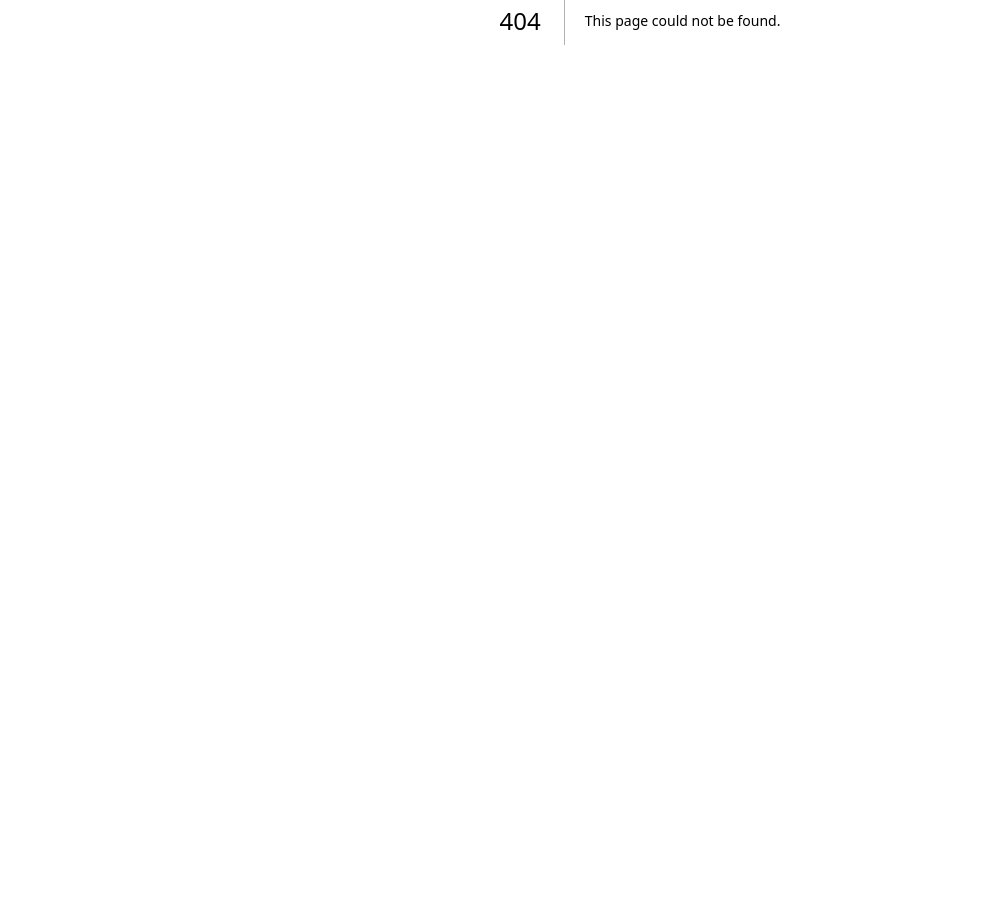
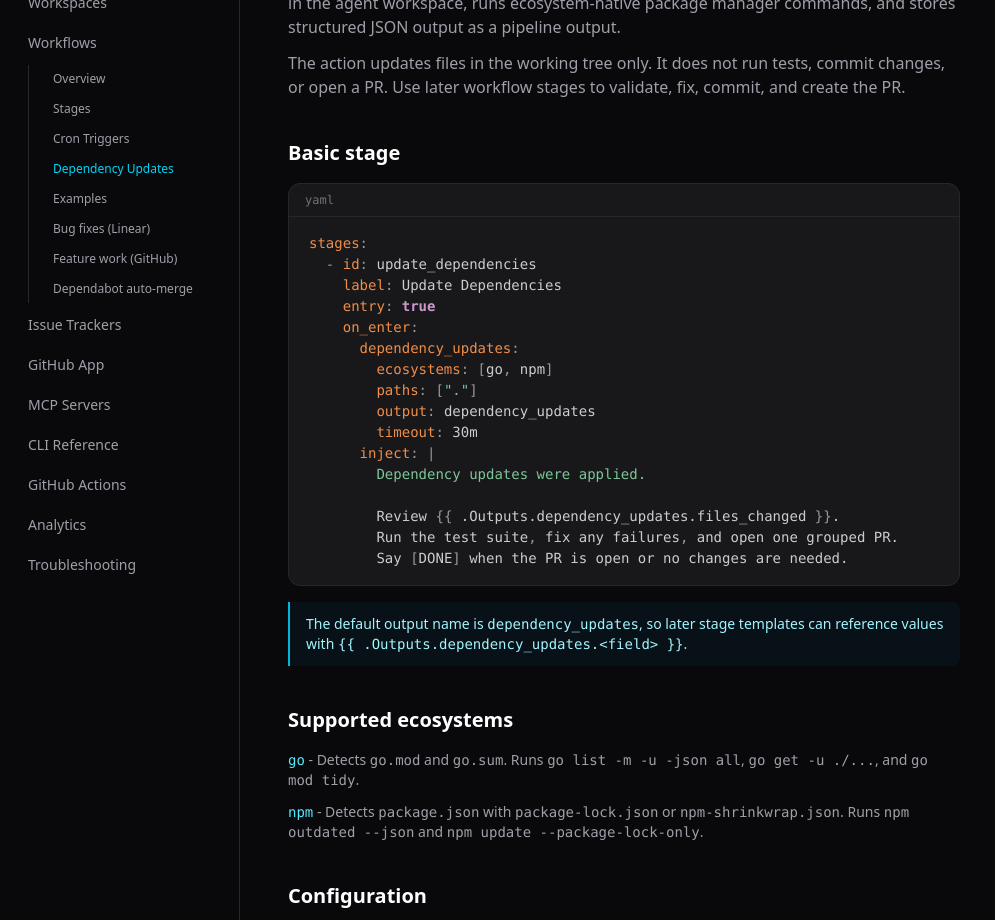
Before and after one commit to elasticclaw/elasticclaw.ai, a Next.js app: page /docs/dependency-updates in a window 1280 px wide. Before the commit this address had no page. Shown: the part 380-1300 px from the top of the page, without its empty margins (0-995 px from the left). Before the commit the page ends 800 px from the top, so only its background shows below. Built offline with nearby package versions, Linux system fonts and the light colour scheme.

Commit message:
Document dependency update workflow action

```diff
--- /dev/null
+++ b/src/app/docs/dependency-updates/page.tsx
@@ -0,0 +1,231 @@
+import type { Metadata } from "next";
+import { DocsPage, CodeBlock, Section, Note } from "@/components/docs-page";
+
+export const metadata: Metadata = { title: "Dependency Updates" };
+
+export default function DependencyUpdatesPage() {
+  return (
+    <DocsPage
+      title="Dependency Updates"
+      description="Use the built-in dependency update action to update Go and npm dependencies from a workflow stage and persist structured output for later stages."
+    >
+      <Section title="What it does">
+        <p>
+          The <code>dependency_updates</code> on-enter action discovers supported
+          dependency manifests in the agent workspace, runs ecosystem-native
+          package manager commands, and stores structured JSON output as a
+          pipeline output.
+        </p>
+        <p>
+          The action updates files in the working tree only. It does not run
+          tests, commit changes, or open a PR. Use later workflow stages to
+          validate, fix, commit, and create the PR.
+        </p>
+      </Section>
+
+      <Section title="Basic stage">
+        <CodeBlock lang="yaml">{`stages:
+  - id: update_dependencies
+    label: Update Dependencies
+    entry: true
+    on_enter:
+      dependency_updates:
+        ecosystems: [go, npm]
+        paths: ["."]
+        output: dependency_updates
+        timeout: 30m
+      inject: |
+        Dependency updates were applied.
+
+        Review {{ .Outputs.dependency_updates.files_changed }}.
+        Run the test suite, fix any failures, and open one grouped PR.
+        Say [DONE] when the PR is open or no changes are needed.`}</CodeBlock>
+        <Note>
+          The default output name is <code>dependency_updates</code>, so later
+          stage templates can reference values with{" "}
+          <code>{"{{ .Outputs.dependency_updates.<field> }}"}</code>.
+        </Note>
+      </Section>
+
+      <Section title="Supported ecosystems">
+        <div className="space-y-3 text-sm text-zinc-400">
+          <p>
+            <code className="text-cyan-300">go</code> - Detects{" "}
+            <code>go.mod</code> and <code>go.sum</code>. Runs{" "}
+            <code>go list -m -u -json all</code>, <code>go get -u ./...</code>,
+            and <code>go mod tidy</code>.
+          </p>
+          <p>
+            <code className="text-cyan-300">npm</code> - Detects{" "}
+            <code>package.json</code> with <code>package-lock.json</code> or{" "}
+            <code>npm-shrinkwrap.json</code>. Runs{" "}
+            <code>npm outdated --json</code> and{" "}
+            <code>npm update --package-lock-only</code>.
+          </p>
+        </div>
+      </Section>
+
+      <Section title="Configuration">
+        <CodeBlock lang="yaml">{`on_enter:
+  dependency_updates:
+    ecosystems:
+      - go
+      - npm
+    paths:
+      - "."
+    grouping: all
+    include_major: false
+    separate_major: true
+    separate_security: true
+    separate_runtime: true
+    allow:
+      - "*"
+    ignore:
+      - "example-package"
+    output: dependency_updates
+    timeout: 30m
+    continue_on_error: false`}</CodeBlock>
+        <div className="space-y-3 text-sm text-zinc-400">
+          <p>
+            <code className="text-cyan-300">ecosystems</code> - List of package
+            ecosystems to update. Defaults to <code>auto</code>, which currently
+            enables Go and npm.
+          </p>
+          <p>
+            <code className="text-cyan-300">paths</code> - Workspace-relative
+            paths to scan. Defaults to <code>.</code>.
+          </p>
+          <p>
+            <code className="text-cyan-300">grouping</code> - Metadata for later
+            PR stages. The first implementation emits grouped update metadata
+            with <code>all</code> as the default.
+          </p>
+          <p>
+            <code className="text-cyan-300">include_major</code> - Defaults to
+            false. Major npm updates are reported as skipped when the latest
+            version is a major bump beyond the wanted version.
+          </p>
+          <p>
+            <code className="text-cyan-300">allow</code> and{" "}
+            <code className="text-cyan-300">ignore</code> - Glob-style package
+            filters. Defaults to allowing all packages.
+          </p>
+          <p>
+            <code className="text-cyan-300">output</code> - Pipeline output
+            name. Defaults to <code>dependency_updates</code>.
+          </p>
+          <p>
+            <code className="text-cyan-300">timeout</code> - Go-style duration.
+            Defaults to <code>30m</code>.
+          </p>
+        </div>
+      </Section>
+
+      <Section title="Structured output">
+        <p>
+          The action writes JSON to stdout and ElasticClaw persists it as a
+          pipeline output.
+        </p>
+        <CodeBlock lang="json">{`{
+  "ecosystems": ["go", "npm"],
+  "manifests": [
+    {
+      "ecosystem": "go",
+      "path": "go.mod",
+      "lockfiles": ["go.sum"]
+    },
+    {
+      "ecosystem": "npm",
+      "path": "web/package.json",
+      "lockfiles": ["web/package-lock.json"]
+    }
+  ],
+  "updates": [
+    {
+      "ecosystem": "go",
+      "name": "github.com/example/module",
+      "from": "v1.2.3",
+      "to": "v1.3.0",
+      "type": "minor",
+      "applied": true,
+      "group": "default"
+    },
+    {
+      "ecosystem": "npm",
+      "name": "example-package",
+      "from": "2.4.0",
+      "to": "3.0.0",
+      "type": "major",
+      "applied": false,
+      "group": "major",
+      "skipped_reason": "major updates disabled"
+    }
+  ],
+  "commands": [
+    {
+      "command": "npm outdated --json",
+      "cwd": "web",
+      "exit_code": 1
+    }
+  ],
+  "files_changed": [
+    "go.mod",
+    "go.sum",
+    "web/package-lock.json"
+  ]
+}`}</CodeBlock>
+      </Section>
+
+      <Section title="Cron workflow example">
+        <CodeBlock lang="yaml">{`schema_version: v1
+name: dependency-maintenance
+enabled: true
+
+trigger:
+  cron:
+    schedule: "0 9 * * 1"
+    timezone: "America/Chicago"
+    overlap_policy: skip
+
+provider: daytona
+tags: ["dependencies"]
+
+stages:
+  - id: update_dependencies
+    label: Update Dependencies
+    entry: true
+    on_enter:
+      dependency_updates:
+        ecosystems: [go, npm]
+        include_major: false
+        output: dependency_updates
+      inject: |
+        Dependency update metadata:
+        {{ .Outputs.dependency_updates.files_changed }}
+
+        Run tests. If tests pass and files changed, open one grouped PR.
+        If tests fail, fix the failures or explain why the update should be skipped.
+        Say [DONE] when finished.
+
+  - id: complete
+    label: Complete
+    triggers:
+      - message_contains: "[DONE]"
+    terminal: true`}</CodeBlock>
+      </Section>
+
+      <Section title="Failure behavior">
+        <p>
+          The stage fails when required package manager tooling is missing or a
+          native command exits with an unexpected non-zero status. The partial
+          JSON output still includes commands that ran and any manifests found
+          before failure when possible.
+        </p>
+        <Note>
+          Set <code>continue_on_error: true</code> when you want the agent to
+          inspect partial output and try to recover in the same stage.
+        </Note>
+      </Section>
+    </DocsPage>
+  );
+}
--- a/src/app/docs/layout.tsx
+++ b/src/app/docs/layout.tsx
@@ -62,6 +62,7 @@ const NAV_ITEMS: NavItem[] = [
       { href: "/docs/workflows", label: "Overview" },
       { href: "/docs/stages", label: "Stages" },
       { href: "/docs/cron-triggers", label: "Cron Triggers" },
+      { href: "/docs/dependency-updates", label: "Dependency Updates" },
       { href: "/docs/examples", label: "Examples" },
       { href: "/docs/examples/bugfix-linear", label: "Bug fixes (Linear)" },
       { href: "/docs/examples/feature-github", label: "Feature work (GitHub)" },
--- a/src/app/docs/stages/page.tsx
+++ b/src/app/docs/stages/page.tsx
@@ -135,6 +135,7 @@ export default function StagesPage() {
         <div className="space-y-3 text-sm text-zinc-400">
           <p><code className="text-cyan-300">inject</code> — Sends a user message to the agent</p>
           <p><code className="text-cyan-300">run</code> — Runs a command in the agent workspace and can persist stdout as structured output</p>
+          <p><code className="text-cyan-300">dependency_updates</code> — Updates Go and npm dependencies with native tooling and persists structured output</p>
           <p><code className="text-cyan-300">judge</code> — Runs a model-backed review over bounded inputs and persists a verdict</p>
           <p><code className="text-cyan-300">move_issue</code> — Moves the associated Linear, Shortcut, or GitHub issue. It accepts a status string or <code>{"{ status, issue_id }"}</code>.</p>
           <p><code className="text-cyan-300">close_issue: true</code> — Closes the associated GitHub issue</p>
```
